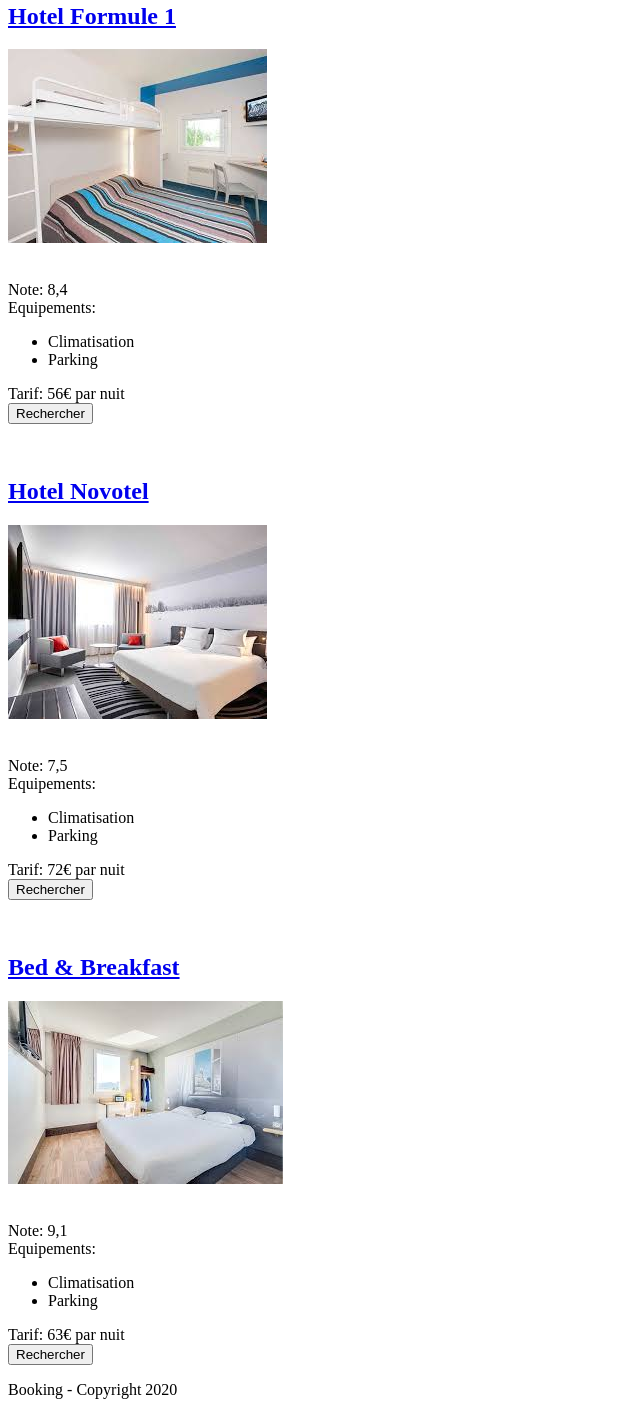
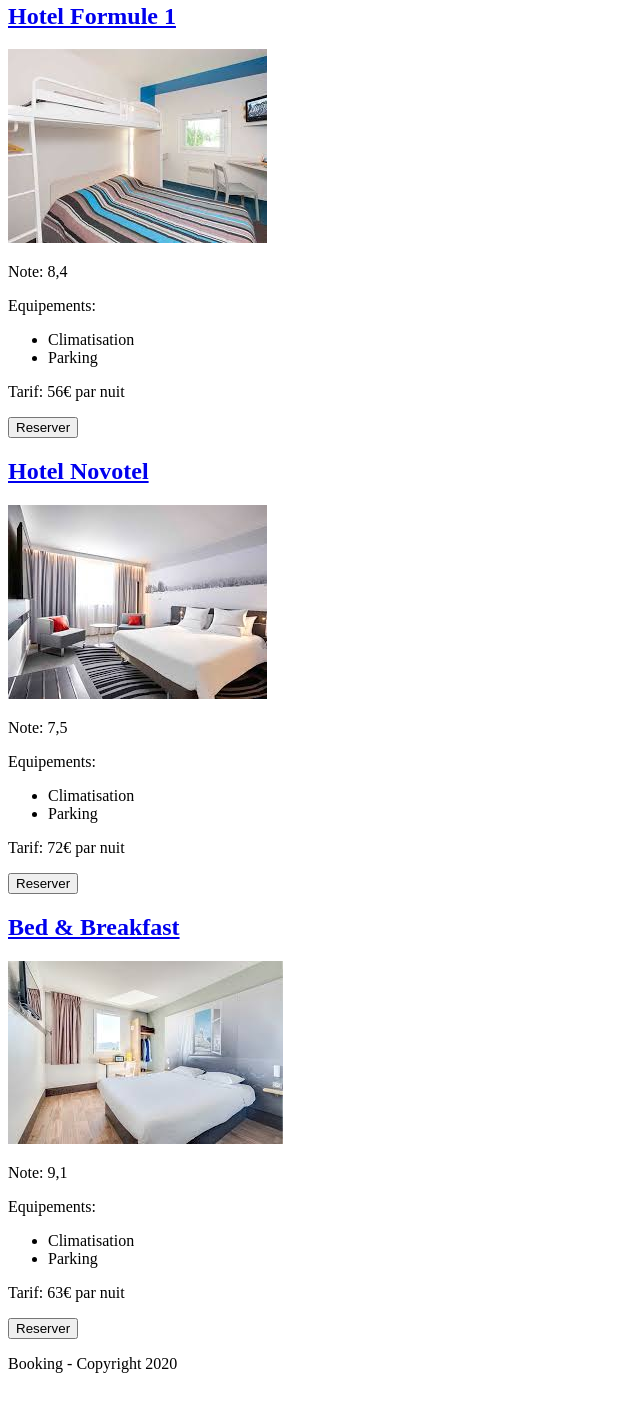
Before and after one commit to MickaelFORET59/Projet-Site-Hotel, a plain HTML site: page index.html in a window 1280 px wide. Shown: the part 233-1640 px from the top of the page, without its empty margins (0-640 px from the left). After the commit the page ends 1614 px from the top, so only its background shows below. Drawn offline with Linux system fonts and the light colour scheme.

Commit message:
Add files via upload

```diff
--- a/index.html
+++ b/index.html
@@ -52,56 +52,63 @@
                     <img src="f1.jfif"/>
                 </a>
                 <p>
-                <br/>
-                Note: 8,4<br/>
+                Note: 8,4
+                </p>
+                <p>
                 Equipements:
                 <ul>
                     <li>Climatisation</li>
                     <li>Parking</li>
                 </ul>
+                </p>
+                <p>
                 Tarif: 56€ par nuit
                 <div>
-                <input type="button" value=Rechercher />
+                <input type="button" value=Reserver />
                 </div>
                 </p>
         </article>
-        <br/>
         <article>
                 <h1><a href="https://novotel.accor.com/fr/france/index.shtml" target="_blank">Hotel Novotel<a/></h1>
                 <a href="https://novotel.accor.com/fr/france/index.shtml/">
                     <img src="hn.jfif"/>
                 </a>
                 <p>
-                <br/>
-                Note: 7,5<br/>
+                Note: 7,5
+                </p>
+                <p>
                 Equipements:
                 <ul>
                     <li>Climatisation</li>
                     <li>Parking</li>
                 </ul>
+                </p>
+                <p>
                 Tarif: 72€ par nuit
                 <div>
-                <input type="button" value=Rechercher />
+                <input type="button" value=Reserver />
                 </div>
                 </p>
         </article>
-        <br/>
         <article>
             <h1><a href="https://www.hotel-bb.com/fr" target="_blank">Bed & Breakfast<a/></h1>
                 <a href="https://www.hotel-bb.com/fr/">
                     <img src="bnb.jfif"/>
                 </a>
                 <p>
-                <br/>
-                Note: 9,1<br/>
+                Note: 9,1
+                </p>
+                <p>
                 Equipements:
                 <ul>
                     <li>Climatisation</li>
                     <li>Parking</li>
                 </ul>
+                </p>
+                <p>
                 Tarif: 63€ par nuit
                 <div>
-                <input type="button" value=Rechercher />
+                <input type="button" value=Reserver />
                 </div>
                 </p>
         </article>
```
